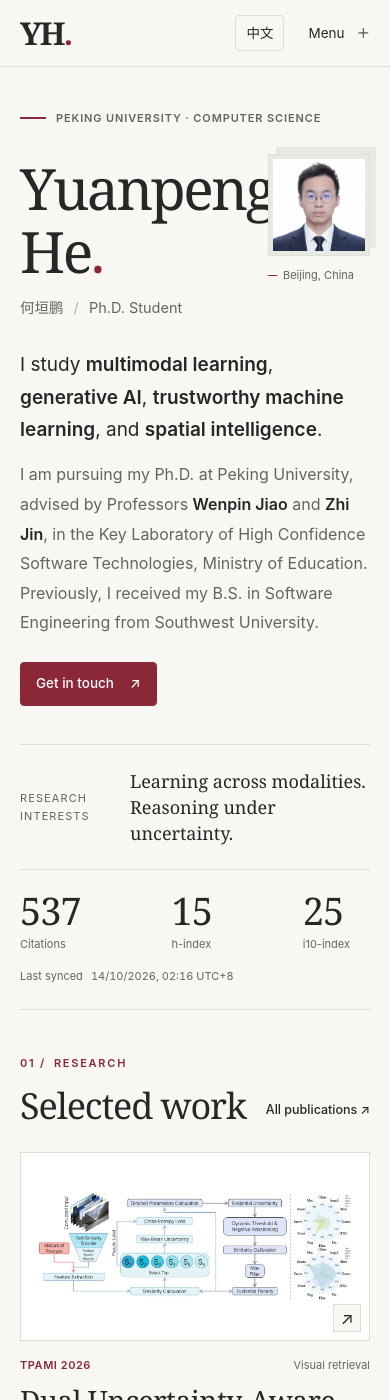
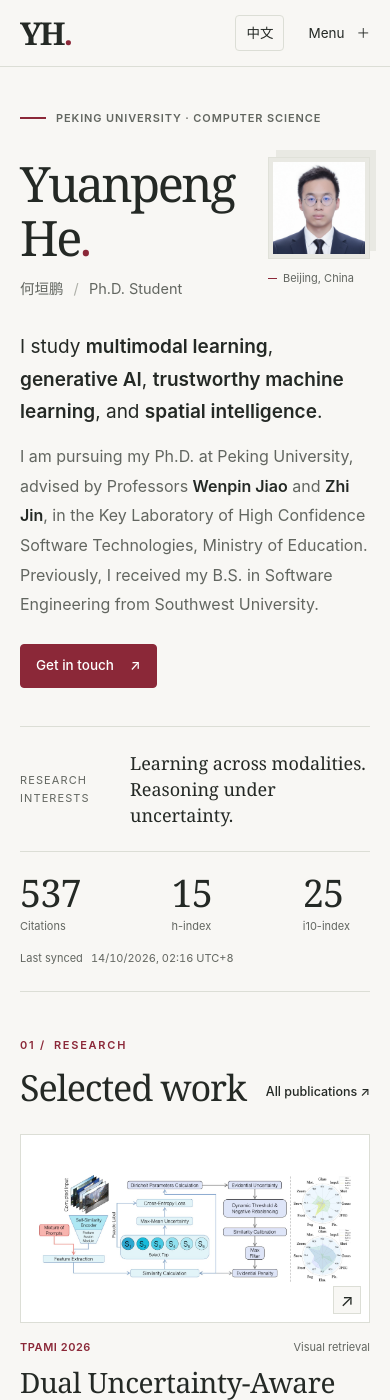
Before and after one commit to heyuanpengpku/heyuanpeng.github.io, a Jekyll site: the page built from _pages/about.md, in a window 390 px wide and 1400 px high. Built offline with Jekyll 4.4.1, drawn with Linux system fonts in a browser that asks for light colours.

Commit message:
Prevent mobile English name from overlapping portrait

```diff
--- a/assets/css/academic.css
+++ b/assets/css/academic.css
@@ -1485,6 +1485,42 @@ html[data-language="zh"] .contact-section h2 {
   }
 }
 
+/* Mobile English names and portraits occupy separate grid columns. */
+@media (max-width: 640px) {
+  html[data-language="en"] .hero {
+    grid-template-columns: minmax(0, 1fr) 102px;
+    column-gap: 20px;
+  }
+  html[data-language="en"] .hero .eyebrow,
+  html[data-language="en"] .hero-bio,
+  html[data-language="en"] .hero-links {
+    grid-column: 1 / -1;
+  }
+  html[data-language="en"] .hero h1 {
+    grid-column: 1;
+    grid-row: 2;
+    max-width: none;
+    font-size: clamp(40px, 12.5vw, 57px);
+  }
+  html[data-language="en"] .name-secondary {
+    grid-column: 1;
+    grid-row: 3;
+    max-width: none;
+  }
+  html[data-language="en"] .portrait {
+    position: static;
+    grid-column: 2;
+    grid-row: 2 / span 2;
+    align-self: start;
+  }
+}
+@media (max-width: 370px) {
+  html[data-language="en"] .hero {
+    grid-template-columns: minmax(0, 1fr) 88px;
+    column-gap: 16px;
+  }
+}
+
 @media (prefers-reduced-motion: reduce) {
   html {
     scroll-behavior: auto;
```
